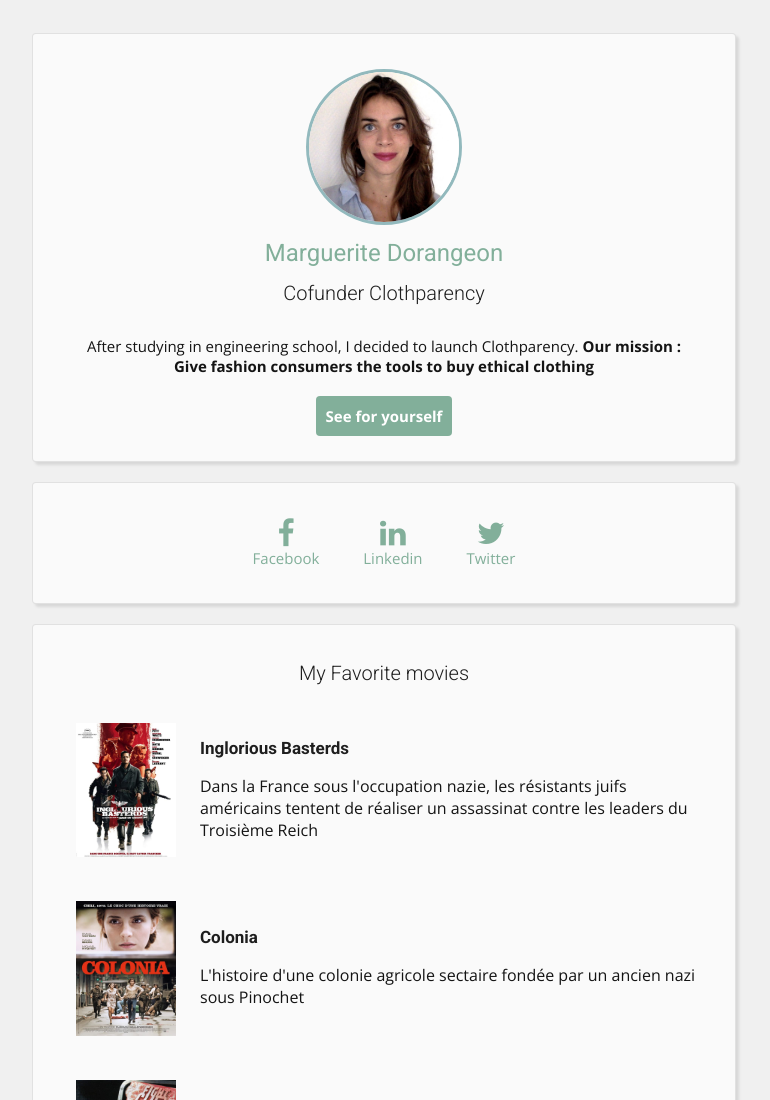
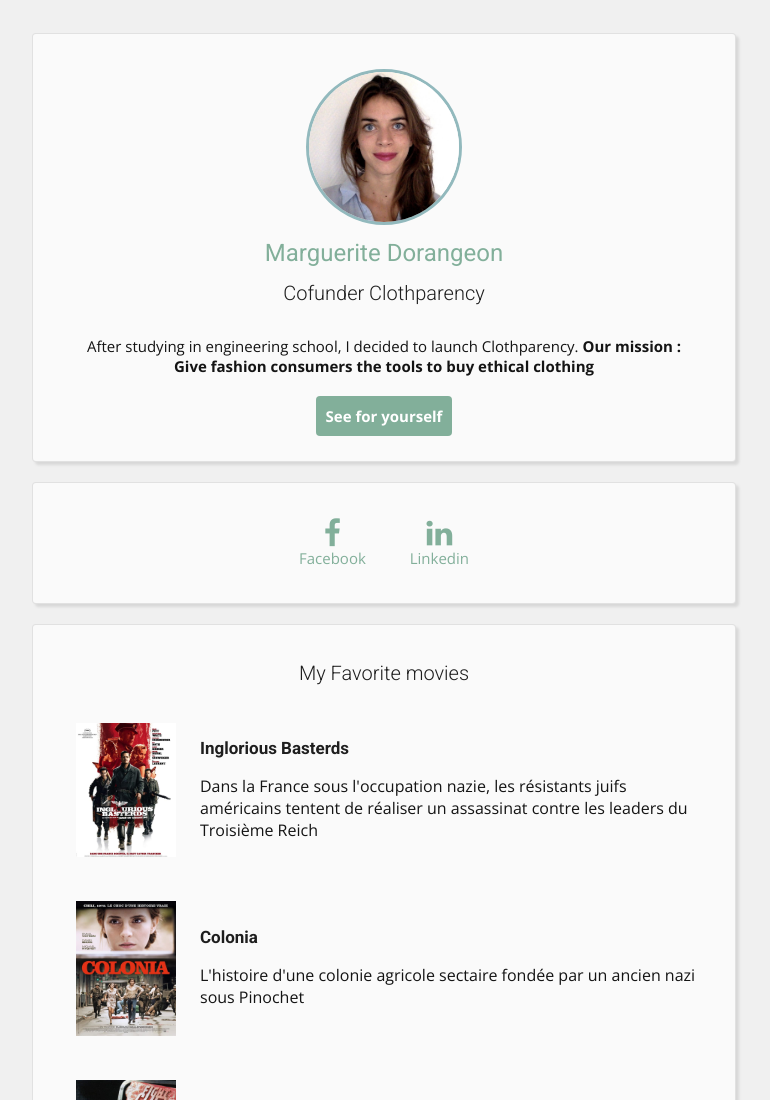
Before and after one commit to ritedo/profile, a plain HTML site: page index.html in a window 1280 px wide. Shown: the top 1100 px of the page, without its empty margins (256-1026 px from the left). Drawn offline with nearby package versions, Linux system fonts and the light colour scheme.

Commit message:
make my profile prettier

```diff
--- a/index.html
+++ b/index.html
@@ -6,8 +6,6 @@
     <link rel="stylesheet" href="https://maxcdn.bootstrapcdn.com/font-awesome/4.6.1/css/font-awesome.min.css">
     <link rel="stylesheet" type="text/css" href="style.css">
   </head>
-
-
 
   <body>
     <div class="container">
@@ -20,9 +18,8 @@
       </div>
       <div class="card text-center">
         <ul class="list-inline social-network">
-          <li><a href="#" target="_blank"><i class="fa fa-facebook media" aria-hidden="true"></i><p>Facebook</p></a></li>
-          <li><a href="#" target="_blank"><i class="fa fa-linkedin media" aria-hidden="true"></i><p>Linkedin</p></a></li>
-          <li><a href="#" target="_blank"><i class="fa fa-twitter media" aria-hidden="true"></i><p>Twitter</p></a></li>
+          <li><a href="https://www.facebook.com/marguerite.dorangeon" target="_blank"><i class="fa fa-facebook media" aria-hidden="true"></i><p>Facebook</p></a></li>
+          <li><a href="https://www.linkedin.com/in/mdorangeon/" target="_blank"><i class="fa fa-linkedin media" aria-hidden="true"></i><p>Linkedin</p></a></li>
         </ul>
       </div>
       <div class="card">
--- a/style.css
+++ b/style.css
@@ -88,6 +88,9 @@ a:hover{
   border-radius: 4px;
   font-weight: bold;
 }
+.button:hover{
+  background-color: #4A7C59;
+}
 .list-inline {
   padding-left: 0px;
 }
```
